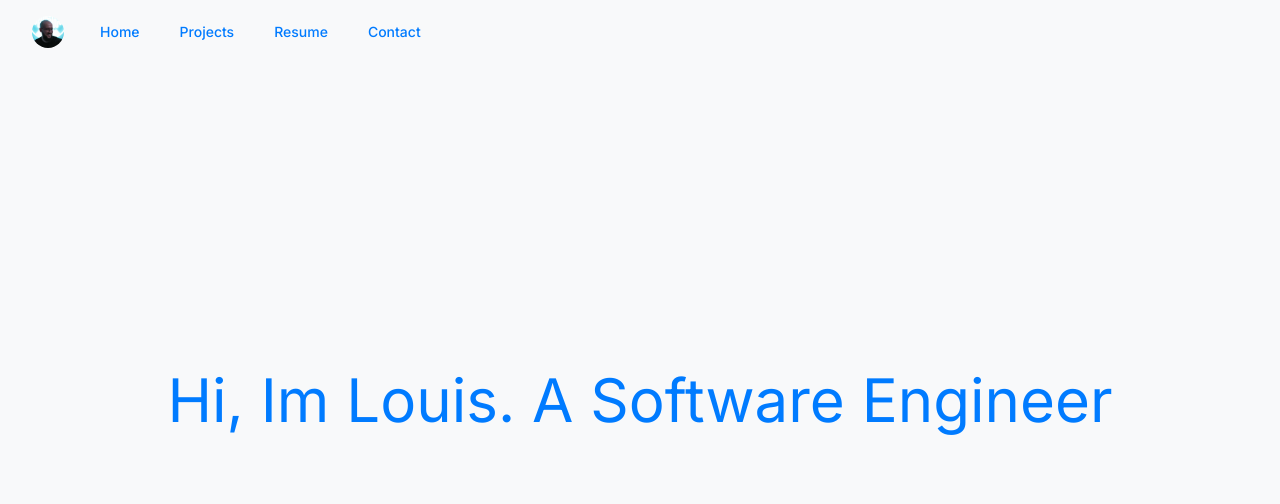
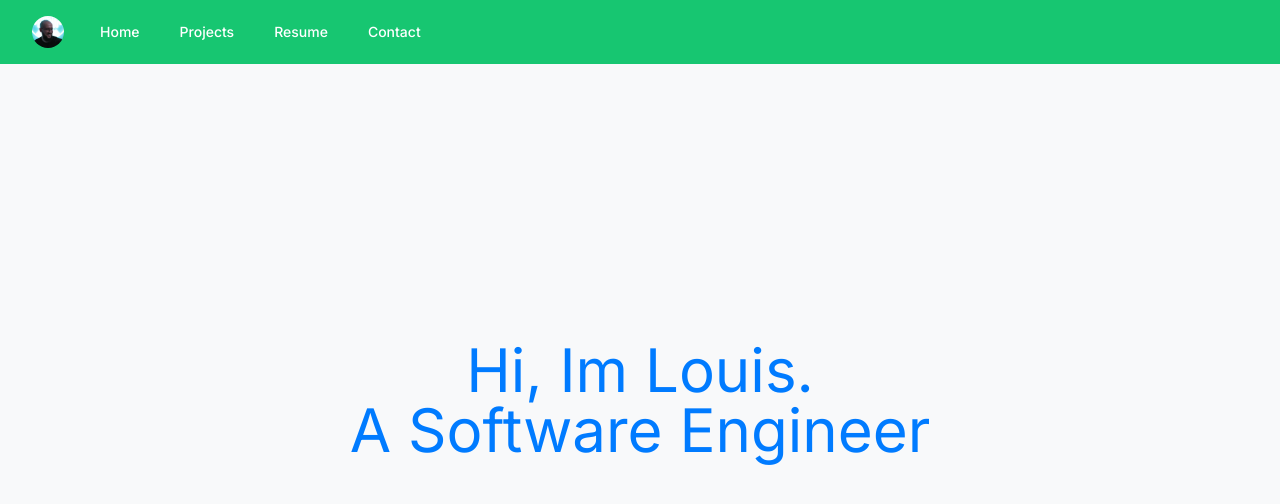
Before and after one commit to LouisAlemar/louisalemar-nextjs, a Next.js app: page / in a window 1280 px wide. Shown: the top 504 px of the page. Built offline with nearby package versions, Linux system fonts and the light colour scheme.

Commit message:
change main text animation

```diff
--- a/src/app/globals.css
+++ b/src/app/globals.css
@@ -18,6 +18,5 @@
 }
 
 body {
-  color: theme("colors.blue");
   background: var(--background-color);
 }
--- a/src/app/page.tsx
+++ b/src/app/page.tsx
@@ -5,14 +5,17 @@ export default function Home() {
   return (
     <motion.div
       className="text-center"
-      initial={{ opacity: 0 }}
-      animate={{ opacity: 1 }}
-      exit={{ opacity: 0 }}
-      transition={{ duration: 3 }}
+      initial={{ opacity: 0, scale: 0.5 }}
+      animate={{ opacity: 1, scale: 1 }}
+      transition={{
+        duration: 0.8,
+        delay: 0.5,
+        ease: [0, 0.71, 0.2, 1.01]
+      }}
     >
       <main className="flex flex-col items-center justify-between">
         <div className="h-screen flex items-center justify-items-center">
-          <h1 className="text-6xl">Hi, Im Louis. A Software Engineer</h1>
+          <h1 className="text-6xl text-blue">Hi, Im Louis. <br />A Software Engineer</h1>
         </div>
       </main>
     </motion.div>
--- a/src/components/Nav/navigation.tsx
+++ b/src/components/Nav/navigation.tsx
@@ -17,7 +17,7 @@ function classNames(...classes: string[]) {
 
 export default function Nav() {
   return (
-    <Disclosure as="nav" className="w-full fixed">
+    <Disclosure as="nav" className="w-full fixed bg-green">
       {({ open }) => (
         <>
           <div className="mx-auto max-w-7xl px-2 sm:px-6 lg:px-8">
@@ -51,7 +51,7 @@ export default function Nav() {
                         className={classNames(
                           item.current
                             ? "bg-gray-900 text-white"
-                            : "text-gray-300 hover:bg-gray-700 hover:text-white",
+                            : "text-white hover:bg-gray-700 hover:text-black",
                           "rounded-md px-3 py-2 text-sm font-medium"
                         )}
                         aria-current={item.current ? "page" : undefined}
@@ -75,7 +75,7 @@ export default function Nav() {
                   className={classNames(
                     item.current
                       ? "bg-gray-900 text-white"
-                      : "text-gray-300 hover:bg-gray-700 hover:text-white",
+                      : "text-white hover:bg-gray-700 hover:text-black",
                     "block rounded-md px-3 py-2 text-base font-medium"
                   )}
                   aria-current={item.current ? "page" : undefined}
```
